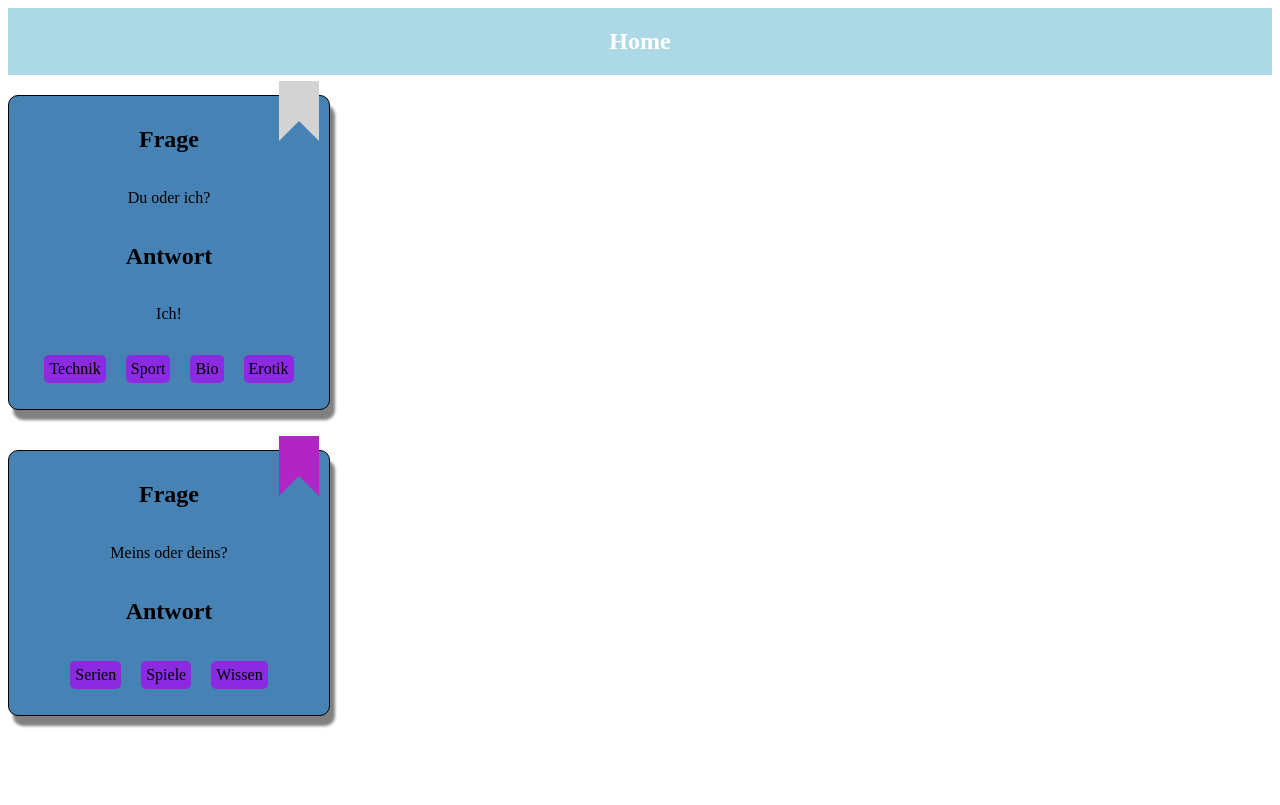
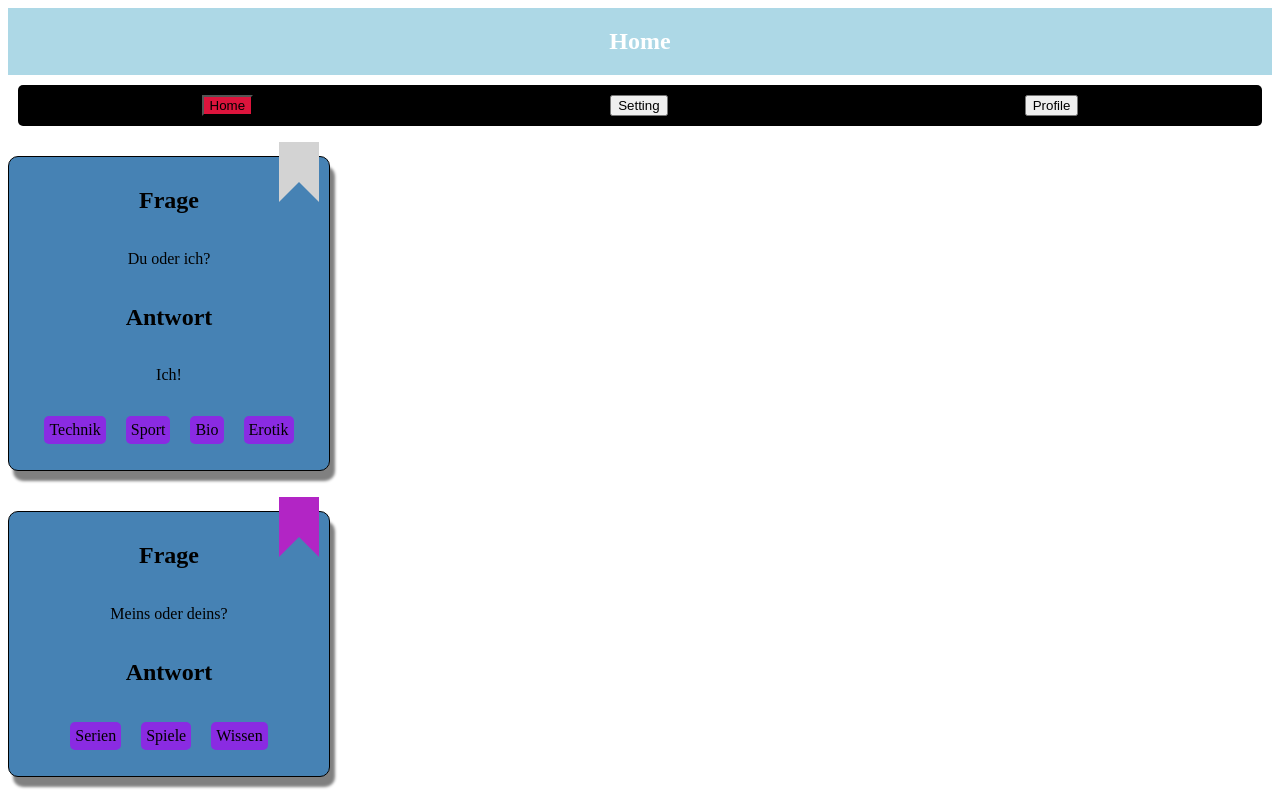
Before and after one commit to pascalweber85/react-playground, a React (Vite) app: page / in a window 1280 px wide. Built offline with nearby package versions, Linux system fonts and the light colour scheme.

Commit message:
add Navigation

```diff
--- a/src/App.jsx
+++ b/src/App.jsx
@@ -2,6 +2,7 @@ import * as React from 'react'
 import Cards from './Cards'
 import './App.css'
 import Header from './Header'
+import Navigation from './Nav'
 
 const cards = [
   {
@@ -30,6 +31,7 @@ export default () => {
   return (
     <div className="App">
       <Header />
+      <Navigation />
 
       {cards.map(
         ({
--- /dev/null
+++ b/src/Nav.css
@@ -0,0 +1,14 @@
+.Nav {
+  display: flex;
+  justify-content: space-around;
+  gap: 10px;
+  background: black;
+  color: rgb(228, 32, 32);
+  border-radius: 5px;
+  margin: 10px;
+  padding: 10px;
+}
+
+button[data-active] {
+  background-color: crimson;
+}
--- /dev/null
+++ b/src/Nav.jsx
@@ -0,0 +1,14 @@
+import * as React from 'react'
+import './Nav.css'
+
+export default function Navigation() {
+  return (
+    <section className="Nav">
+      <button className="NavButton" data-active>
+        Home
+      </button>
+      <button className="NavButton">Setting</button>
+      <button className="NavButton">Profile</button>
+    </section>
+  )
+}
```
